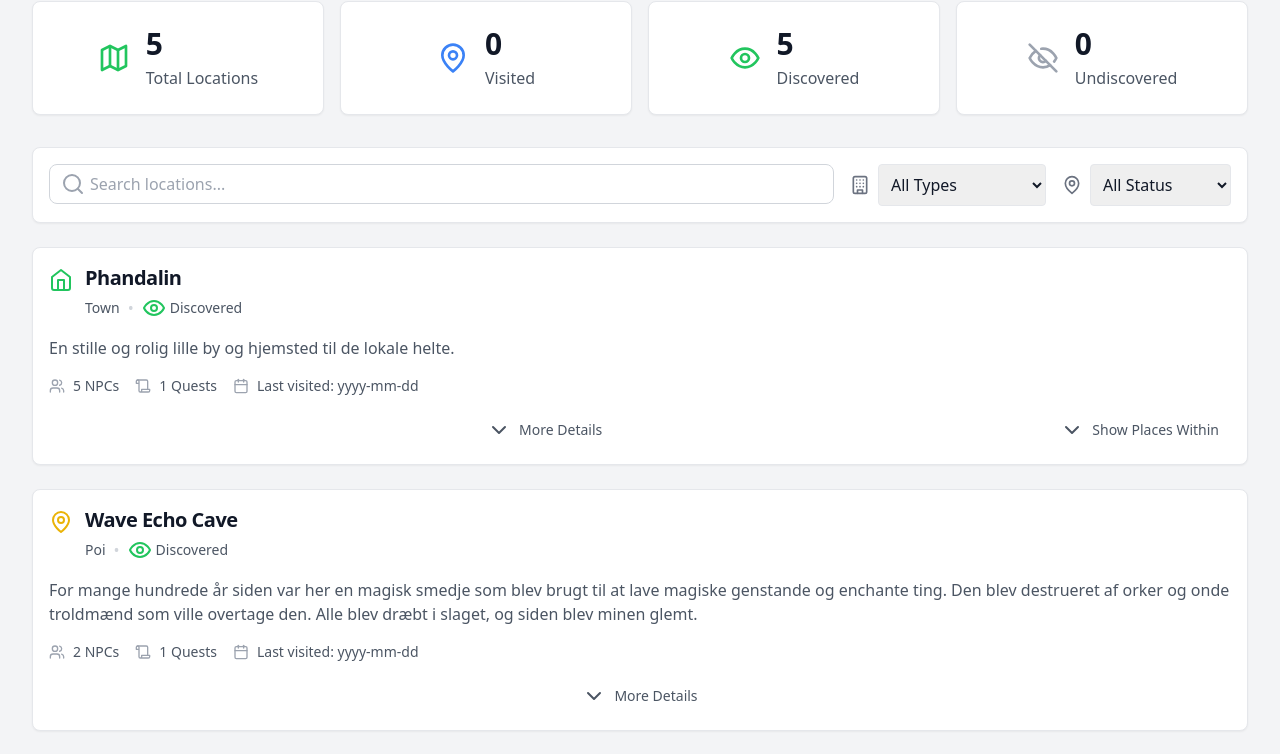
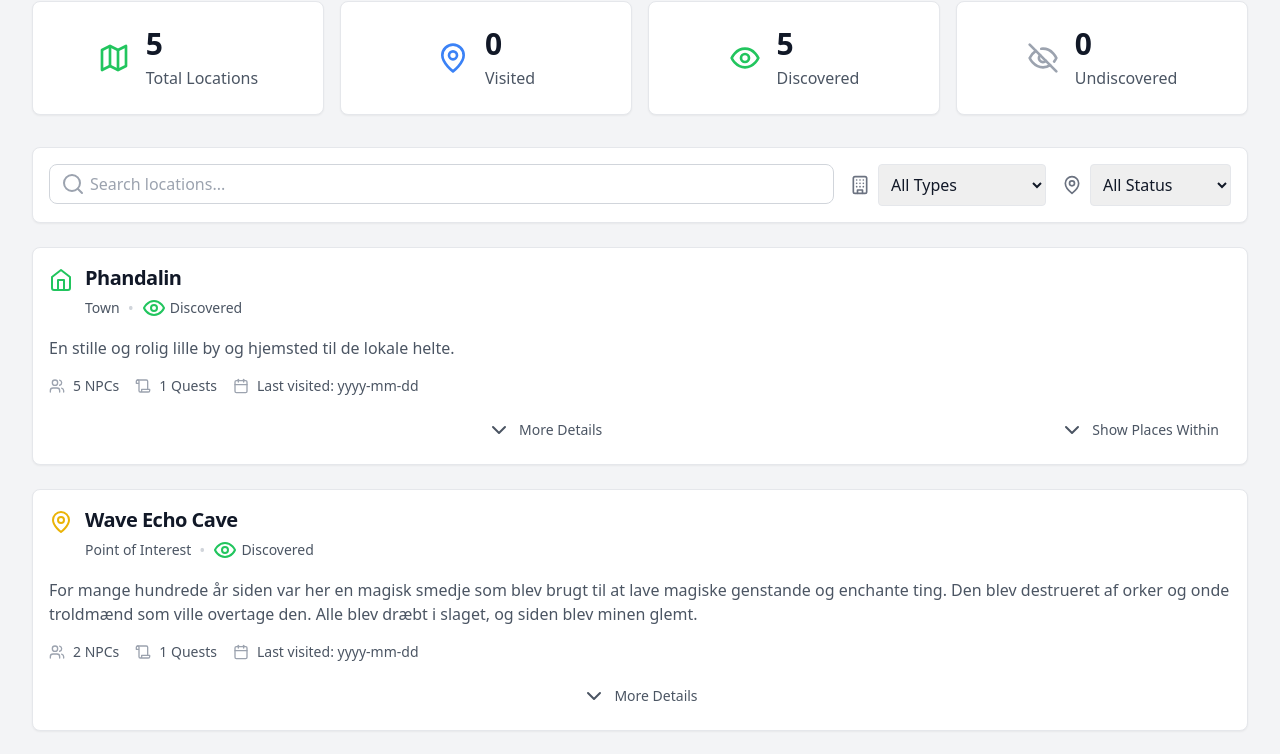
Before and after one commit to Haugenau20/DnDRecap, a React (Create React App) app: page /DnDRecap/locations in a window 1280 px wide. Shown: the part 290-1044 px from the top of the page. Built offline with nearby package versions, Linux system fonts and the light colour scheme.

Commit message:
Fixed location filtering

```diff
--- a/package.json
+++ b/package.json
@@ -26,7 +26,7 @@
     "predeploy": "npm run build",
     "deploy": "gh-pages -d build",
     "start": "react-scripts start",
-    "build": "CI=false react-scripts build",
+    "build": "react-scripts build",
     "test": "react-scripts test",
     "eject": "react-scripts eject"
   },
--- a/src/components/features/locations/LocationCard.tsx
+++ b/src/components/features/locations/LocationCard.tsx
@@ -6,7 +6,6 @@ import Typography from '../../core/Typography';
 import Card from '../../core/Card';
 import Button from '../../core/Button';
 import { useQuests } from '../../../hooks/useQuests';
-import { Quest } from '../../../types/quest';
 import {
   MapPin,
   ChevronDown,
@@ -30,6 +29,11 @@ interface LocationCardProps {
   isExpanded?: boolean;
   onToggleExpand?: () => void;
 }
+
+const formatLocationType = (type: LocationType): string => {
+  if (type === 'poi') return 'Point of Interest';
+  return type.charAt(0).toUpperCase() + type.slice(1);
+};
 
 // Map location types to icons
 const typeIcons: Record<LocationType, React.ReactNode> = {
@@ -99,7 +103,7 @@ const LocationCard: React.FC<LocationCardProps> = ({
             </Typography>
             <div className="flex items-center gap-2 mt-1">
               <Typography variant="body-sm" color="secondary">
-                {location.type.charAt(0).toUpperCase() + location.type.slice(1)}
+                {formatLocationType(location.type)}
               </Typography>
               <span className="text-gray-300">•</span>
               <div className="flex items-center gap-1">
--- a/src/components/features/locations/LocationDirectory.tsx
+++ b/src/components/features/locations/LocationDirectory.tsx
@@ -1,6 +1,6 @@
 import React, { useState, useMemo, useEffect } from 'react';
 import { useLocation } from 'react-router-dom';
-import { Location } from '../../../types/location';
+import { Location, LocationType } from '../../../types/location';
 import LocationCard from './LocationCard';
 import Card from '../../core/Card';
 import Typography from '../../core/Typography';
@@ -12,7 +12,7 @@ interface LocationDirectoryProps {
   isLoading?: boolean;
 }
 
-const LocationDirectory: React.FC<LocationDirectoryProps> = ({
+export const LocationDirectory: React.FC<LocationDirectoryProps> = ({
   locations,
   isLoading = false
 }) => {
@@ -20,11 +20,24 @@ const LocationDirectory: React.FC<LocationDirectoryProps> = ({
   const [statusFilter, setStatusFilter] = useState<string>('all');
   const [typeFilter, setTypeFilter] = useState<string>('all');
   const [highlightedLocationId, setHighlightedLocationId] = useState<string | null>(null);
+  const [expandedLocations, setExpandedLocations] = useState<Set<string>>(new Set());
 
   // Get URL search params for highlighted location
   const location = useLocation();
   const searchParams = new URLSearchParams(location.search);
   const highlightId = searchParams.get('highlight');
+
+  // Group locations by parent to create hierarchy
+  const locationHierarchy = useMemo(() => {
+    return locations.reduce((acc, location) => {
+      const parentId = location.parentId || 'root';
+      if (!acc[parentId]) {
+        acc[parentId] = [];
+      }
+      acc[parentId].push(location);
+      return acc;
+    }, {} as Record<string, Location[]>);
+  }, [locations]);
 
   // Function to get all parent location IDs for a given location
   const getParentLocationIds = (locationId: string): string[] => {
@@ -38,6 +51,64 @@ const LocationDirectory: React.FC<LocationDirectoryProps> = ({
 
     return parentIds;
   };
+
+  // Helper function to check if a location or its children match the filters
+  const locationMatchesFilters = (loc: Location): boolean => {
+    const matchesStatus = statusFilter === 'all' || loc.status === statusFilter;
+    const matchesType = typeFilter === 'all' || loc.type === typeFilter;
+    const matchesSearch = !searchQuery ||
+      loc.name.toLowerCase().includes(searchQuery.toLowerCase()) ||
+      loc.description.toLowerCase().includes(searchQuery.toLowerCase()) ||
+      loc.type.toLowerCase().includes(searchQuery.toLowerCase());
+
+    // Check if the location itself matches
+    if (matchesStatus && matchesType && matchesSearch) {
+      return true;
+    }
+
+    // If this is a parent location that matches type/status/search, show all children
+    if ((typeFilter !== 'all' && loc.type === typeFilter) ||
+        (statusFilter !== 'all' && loc.status === statusFilter) ||
+        (searchQuery && matchesSearch)) {
+      return true;
+    }
+
+    // Check if any children match
+    const children = locationHierarchy[loc.id] || [];
+    return children.some(child => locationMatchesFilters(child));
+  };
+
+  // Update expanded locations based on filters
+  useEffect(() => {
+    // Only auto-expand when specific filters are applied
+    if (typeFilter === 'all' && statusFilter === 'all' && !searchQuery) {
+      setExpandedLocations(new Set());
+      return;
+    }
+
+    const locationsToExpand = new Set<string>();
+
+    // Function to find and add all parent IDs of matching locations
+    const addParentIdsForMatches = (parentId: string = 'root') => {
+      const children = locationHierarchy[parentId] || [];
+
+      children.forEach(child => {
+        if (locationMatchesFilters(child)) {
+          // Add all parent IDs up to the root
+          let currentLocation = child;
+          while (currentLocation.parentId) {
+            locationsToExpand.add(currentLocation.parentId);
+            currentLocation = locations.find(loc => loc.id === currentLocation.parentId)!;
+          }
+        }
+        // Recursively check children
+        addParentIdsForMatches(child.id);
+      });
+    };
+
+    addParentIdsForMatches();
+    setExpandedLocations(locationsToExpand);
+  }, [typeFilter, statusFilter, searchQuery, locations]);
 
   // Handle highlighted location from URL
   useEffect(() => {
@@ -60,7 +131,7 @@ const LocationDirectory: React.FC<LocationDirectoryProps> = ({
 
         // Get and expand all parent locations
         const parentIds = getParentLocationIds(highlightedLocation.id);
-        setExpandedLocations(new Set(parentIds));
+        setExpandedLocations(prev => new Set([...prev, ...parentIds]));
 
         // Scroll to the highlighted location
         setTimeout(() => {
@@ -73,83 +144,12 @@ const LocationDirectory: React.FC<LocationDirectoryProps> = ({
     }
   }, [highlightId, locations]);
 
-  // Filter locations based on search and filters
-  const filteredLocations = useMemo(() => {
-    // First, create a set of valid location IDs based on filters
-    const validLocationIds = new Set<string>();
-
-    // Helper function to get all parent IDs for a location
-    const getParentIds = (location: Location): string[] => {
-      const parentIds: string[] = [];
-      let currentLocation = location;
-      while (currentLocation.parentId) {
-        parentIds.push(currentLocation.parentId);
-        const parent = locations.find(loc => loc.id === currentLocation.parentId);
-        if (!parent) break;
-        currentLocation = parent;
-      }
-      return parentIds;
-    };
-
-    // First pass: Find all locations that match the filters
-    locations.forEach(location => {
-      const searchMatch = searchQuery === '' ||
-        location.name.toLowerCase().includes(searchQuery.toLowerCase()) ||
-        location.description.toLowerCase().includes(searchQuery.toLowerCase());
-
-        let typeMatch:boolean = true;
-        if (typeFilter !== 'all' && location.type !== typeFilter)
-        {
-          typeMatch = false;
-        }
-
-        let statusMatch:boolean = true;
-        if (statusFilter !== 'all' && location.status !== statusFilter)
-        {
-          statusMatch = false;
-        }
-      // const typeMatch = typeFilter === 'all' || location.type === typeFilter;
-
-      // const statusMatch = statusFilter === 'all' || location.status === statusFilter;
-
-      if (searchMatch && typeMatch && statusMatch) {
-        validLocationIds.add(location.id);
-        // Add all parent locations to valid IDs to maintain hierarchy
-        getParentIds(location).forEach(id => validLocationIds.add(id));
-      }
-    });
-
-    // Second pass: Filter locations based on the valid IDs
-    return locations.filter(location => validLocationIds.has(location.id));
-  }, [locations, searchQuery, typeFilter, statusFilter]);
-
-  // Group locations by parent to create hierarchy
-  const locationHierarchy = useMemo(() => {
-    return locations.reduce((acc, location) => {
-      const parentId = location.parentId || 'root';
-      if (!acc[parentId]) {
-        acc[parentId] = [];
-      }
-      acc[parentId].push(location);
-      return acc;
-    }, {} as Record<string, Location[]>);
-  }, [locations]);
-
-  // State for expanded locations
-  const [expandedLocations, setExpandedLocations] = useState<Set<string>>(new Set());
-
   // Toggle expansion state
   const toggleExpansion = (locationId: string) => {
     setExpandedLocations(prev => {
       const newSet = new Set(prev);
       if (newSet.has(locationId)) {
-        // When collapsing, also remove any child locations
-        const childLocations = Object.entries(locationHierarchy)
-          .filter(([_, locs]) => locs.some(loc => loc.parentId === locationId))
-          .map(([childId]) => childId);
-
         newSet.delete(locationId);
-        childLocations.forEach(childId => newSet.delete(childId));
       } else {
         newSet.add(locationId);
       }
@@ -159,15 +159,52 @@ const LocationDirectory: React.FC<LocationDirectoryProps> = ({
 
   // Recursive function to render location hierarchy
   const renderLocationHierarchy = (parentId: string = 'root', level: number = 0) => {
+    // Get all child locations for this parent
     const childLocations = locationHierarchy[parentId] || [];
 
-    if (childLocations.length === 0) {
+    // Helper function to check if a location or any of its children match the filters
+    const locationMatchesFilters = (loc: Location): boolean => {
+      const matchesStatus = statusFilter === 'all' || loc.status === statusFilter;
+      const matchesType = typeFilter === 'all' || loc.type === typeFilter;
+      const matchesSearch = !searchQuery ||
+        loc.name.toLowerCase().includes(searchQuery.toLowerCase()) ||
+        loc.description.toLowerCase().includes(searchQuery.toLowerCase()) ||
+        loc.type.toLowerCase().includes(searchQuery.toLowerCase());
+
+      // Check if the location itself matches
+      if (matchesStatus && matchesType && matchesSearch) {
+        return true;
+      }
+
+      // If this is a parent location that matches type/status/search, show all children
+      if ((typeFilter !== 'all' && loc.type === typeFilter) ||
+          (statusFilter !== 'all' && loc.status === statusFilter) ||
+          (searchQuery && matchesSearch)) {
+        return true;
+      }
+
+      // Check if any children match
+      const children = locationHierarchy[loc.id] || [];
+      return children.some(child => locationMatchesFilters(child));
+    };
+
+    // Filter child locations
+    const filteredChildLocations = childLocations.filter(location => {
+      // Include if the location matches filters
+      // OR if any of its children match filters
+      // OR if its parent matches type filter (show all children of matching parent)
+      const parentLocation = locations.find(loc => loc.id === parentId);
+      return locationMatchesFilters(location) ||
+             (parentLocation && typeFilter !== 'all' && parentLocation.type === typeFilter);
+    });
+
+    if (filteredChildLocations.length === 0) {
       return null;
     }
 
     return (
       <div className="space-y-6">
-        {childLocations.map(location => {
+        {filteredChildLocations.map(location => {
           const hasChildren = locationHierarchy[location.id]?.length > 0;
           const isExpanded = expandedLocations.has(location.id);
 
@@ -290,11 +327,10 @@ const LocationDirectory: React.FC<LocationDirectoryProps> = ({
       </Card>
 
       {/* Location List */}
-      {filteredLocations.length > 0 ? (
-        <div className="space-y-6">
-          {renderLocationHierarchy()}
-        </div>
-      ) : (
+      {renderLocationHierarchy()}
+
+      {/* Empty State */}
+      {!renderLocationHierarchy() && (
         <Card>
           <Card.Content className="text-center py-8">
             <MapPin className="w-12 h-12 mx-auto text-gray-400 mb-4" />
--- a/src/context/LocationContext.tsx
+++ b/src/context/LocationContext.tsx
@@ -1,4 +1,4 @@
-import React, { createContext, useContext, useState, useEffect } from 'react';
+import React, { createContext, useContext, useState, useEffect, useCallback } from 'react';
 import { Location, LocationType, LocationNote } from '../types/location';
 
 // Import location data
@@ -50,10 +50,36 @@ export const LocationProvider: React.FC<{ children: React.ReactNode }> = ({ chil
     return state.locations.find(location => location.id === id);
   };
 
-  // Get locations by type
-  const getLocationsByType = (type: LocationType) => {
-    return state.locations.filter(location => location.type === type);
-  };
+  // Get locations by type - including necessary parent locations
+  const getLocationsByType = useCallback((type: LocationType) => {
+    // First find all locations of the specified type
+    const matchingLocations = state.locations.filter(loc => loc.type === type);
+
+    // Get set of all necessary parent IDs
+    const requiredParentIds = new Set<string>();
+    matchingLocations.forEach(location => {
+      let currentParentId = location.parentId;
+      while (currentParentId) {
+        requiredParentIds.add(currentParentId);
+        const parentLocation = state.locations.find(loc => loc.id === currentParentId);
+        currentParentId = parentLocation?.parentId;
+      }
+    });
+
+    // Return matching locations plus their parent locations
+    return state.locations.filter(location =>
+      location.type === type || requiredParentIds.has(location.id)
+    );
+  }, [state.locations]);
+
+  // Get parent location
+  const getParentLocation = useCallback((locationId: string) => {
+    const location = state.locations.find(loc => loc.id === locationId);
+    if (location?.parentId) {
+      return state.locations.find(loc => loc.id === location.parentId);
+    }
+    return undefined;
+  }, [state.locations]);
 
   // Get locations by status
   const getLocationsByStatus = (status: Location['status']) => {
--- a/src/types/location.ts
+++ b/src/types/location.ts
@@ -1,5 +1,3 @@
-// types/location.ts
-
 /**
  * Types of locations that can exist in the game world
  */
@@ -52,17 +50,34 @@ export interface Location {
 }
 
 /**
- * Represents a note or update about a location
+ * Note for a location
  */
 export interface LocationNote {
-  /** Unique identifier for the note */
   id: string;
-  /** The note content */
   content: string;
-  /** Session date or when the note was added */
   date: string;
-  /** Optional session number */
   sessionNumber?: number;
-  /** Optional tags for categorizing notes */
   tags?: string[];
 }
+
+/**
+ * Context state for locations
+ */
+export interface LocationContextState {
+  locations: Location[];
+  isLoading: boolean;
+  error: string | null;
+}
+
+/**
+ * Context value including state and methods
+ */
+export interface LocationContextValue extends LocationContextState {
+  getLocationById: (id: string) => Location | undefined;
+  getLocationsByType: (type: LocationType) => Location[];
+  getLocationsByStatus: (status: LocationStatus) => Location[];
+  getChildLocations: (parentId: string) => Location[];
+  getParentLocation: (locationId: string) => Location | undefined;
+  updateLocationNote: (locationId: string, note: LocationNote) => void;
+  updateLocationStatus: (locationId: string, status: LocationStatus) => void;
+}
```
Also changed, not shown: todo.txt.
